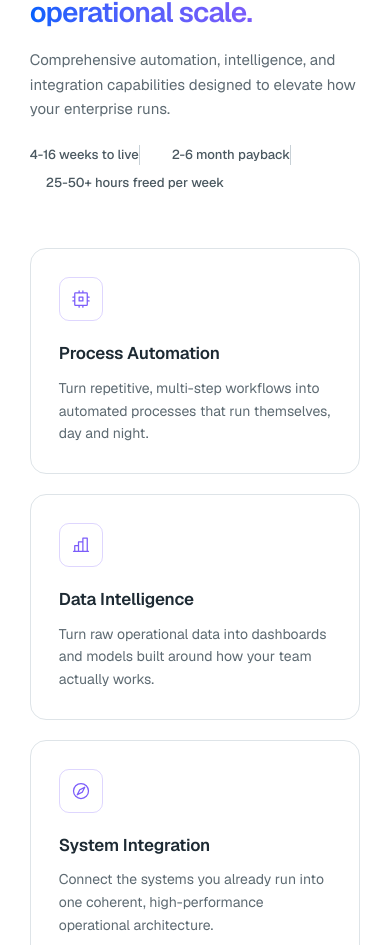
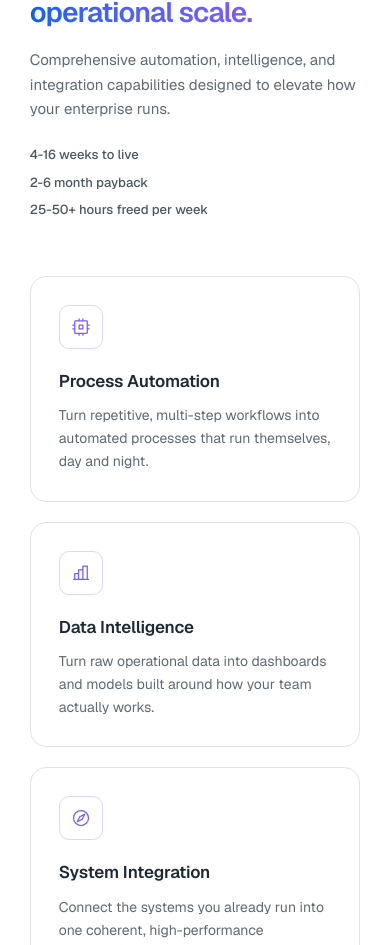
Before and after one commit to umarprogrammer19/Axora-Innovative-Solutions, a Next.js app: page / in a window 390 px wide. Shown: the part 1007-1952 px from the top of the page. Built offline with nearby package versions, Linux system fonts and the light colour scheme.

Commit message:
fix: remove stray divider line when services stats wrap on mobile
divide-x drew a leading border on any stat that wrapped to its own row.
Stack the stats vertically below sm and only apply dividers once they
reliably fit on one line.

```diff
--- a/src/components/site/Services.tsx
+++ b/src/components/site/Services.tsx
@@ -49,9 +49,12 @@ export function Services() {
           <p className="mt-5 max-w-[48ch] text-[0.9375rem] leading-relaxed text-onlight-3">
             {servicesSection.body}
           </p>
-          <ul className="mt-6 flex flex-wrap items-center gap-x-4 gap-y-2 divide-x divide-paper-line-2">
+          <ul className="mt-6 flex flex-col gap-2 sm:flex-row sm:flex-wrap sm:items-center sm:gap-x-4 sm:gap-y-2 sm:divide-x sm:divide-paper-line-2">
             {servicesSection.stats.map((stat) => (
-              <li key={stat} className="pl-4 text-[0.8125rem] font-medium text-onlight-2 first:pl-0">
+              <li
+                key={stat}
+                className="text-[0.8125rem] font-medium text-onlight-2 sm:pl-4 sm:first:pl-0"
+              >
                 {stat}
               </li>
             ))}
```
